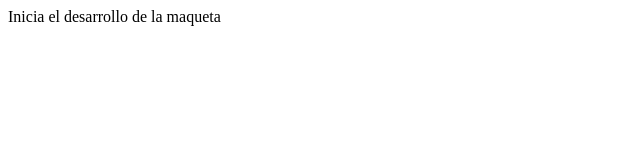
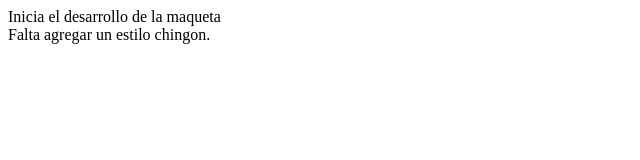
Before and after one commit to Francisco7720/maquetaHTML01, a plain HTML site: page MaquetaInicial/Index.html in a window 1280 px wide. Shown: the whole page, without its empty margins (0-640 px from the left). Drawn offline with Linux system fonts and the light colour scheme.

Commit message:
Update Index.html
Otra actualizacion

```diff
--- a/MaquetaInicial/Index.html
+++ b/MaquetaInicial/Index.html
@@ -6,6 +6,7 @@
 
 <body>
     Inicia el desarrollo de la maqueta
+    <div>Falta agregar un estilo chingon.</div>
 </body>
 
 </html>
```
